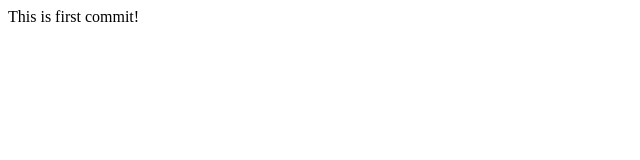
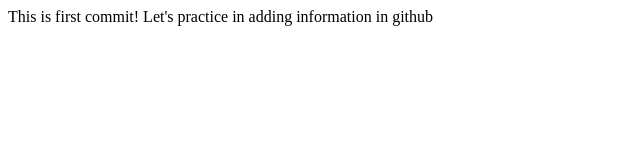
Before and after one commit to MacroCake/frontend_test, a plain HTML site: page index.html in a window 1280 px wide. Shown: the whole page, without its empty margins (0-640 px from the left). Drawn offline with Linux system fonts and the light colour scheme.

Commit message:
try to add new line

```diff
--- a/index.html
+++ b/index.html
@@ -8,5 +8,7 @@
 
 This is first commit!
 
+Let's practice in adding information in github
+
   </body>
 </html>
```
